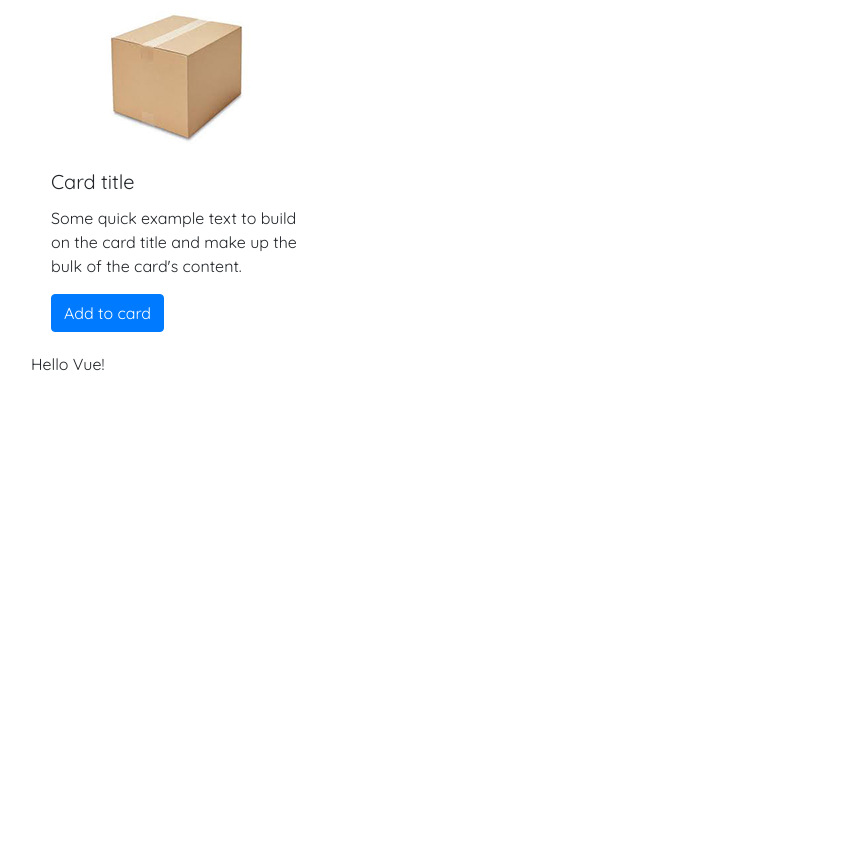
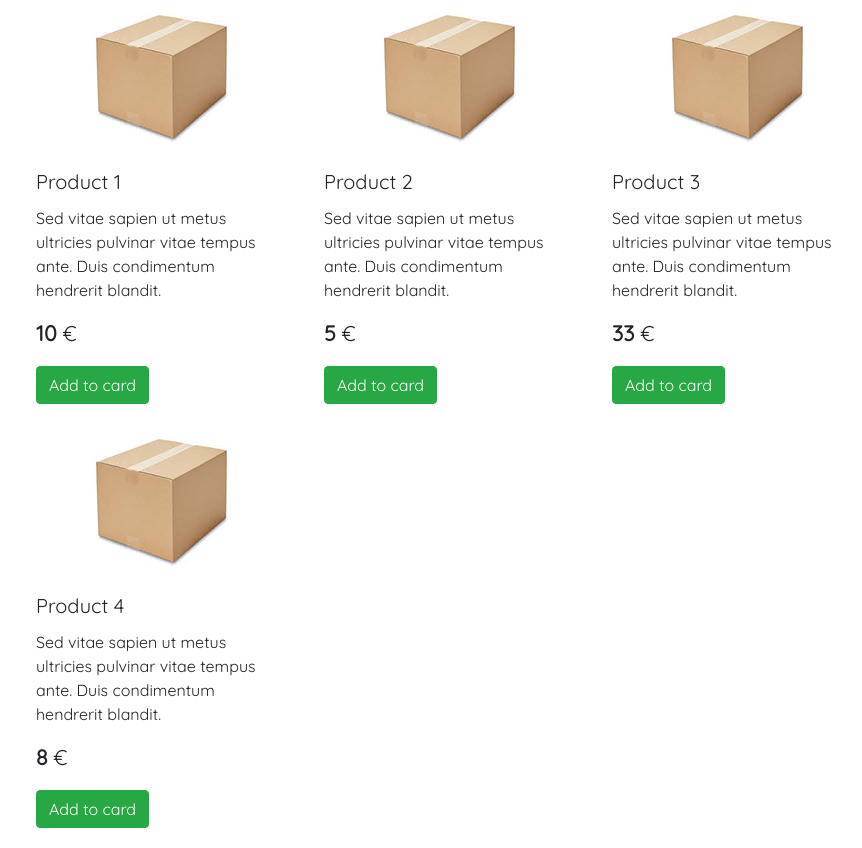
Before and after one commit to dhmm/ShopFront, a plain HTML site: page index.html in a window 1280 px wide. Shown: the whole page, without its empty margins (54-916 px from the left). Before the commit the page ends 800 px from the top, so only its background shows below. Drawn offline with Linux system fonts and the light colour scheme.

Commit message:
products view ready

```diff
--- a/app/vue.js
+++ b/app/vue.js
@@ -1,6 +1,11 @@
 var app = new Vue({
     el: '#app',
     data: {
-        message: 'Hello Vue!'
+        products: [
+            { id:1, name: 'Product 1' , description:'Sed vitae sapien ut metus ultricies pulvinar vitae tempus ante. Duis condimentum hendrerit blandit.', price : 10.00 , inStock: 10 } ,
+            { id:2, name: 'Product 2' , description:'Sed vitae sapien ut metus ultricies pulvinar vitae tempus ante. Duis condimentum hendrerit blandit.', price : 5.00 , inStock: 15 } ,
+            { id:3, name: 'Product 3' , description:'Sed vitae sapien ut metus ultricies pulvinar vitae tempus ante. Duis condimentum hendrerit blandit.', price : 33.00 , inStock: 0 } ,
+            { id:4, name: 'Product 4' , description:'Sed vitae sapien ut metus ultricies pulvinar vitae tempus ante. Duis condimentum hendrerit blandit.', price : 8.00 , inStock: 45 }
+        ]
     }
 })
--- a/assets/css/style.css
+++ b/assets/css/style.css
@@ -10,3 +10,7 @@ body
 {
     width:150px;height:150px; margin-left:auto;margin-right:auto;display:block;
 }
+.product-price
+{
+    font-size:16pt;
+}
--- a/index.html
+++ b/index.html
@@ -9,17 +9,17 @@
     <title>Simple shop</title>
   </head>
   <body>
-    <div class="container">
-            <div class="card product-card" style="width: 18rem;">
-                    <img src="assets/images/product.jpeg" class="card-img-top product-image" alt="product img">
-                    <div class="card-body">
-                      <h5 class="card-title">Card title</h5>
-                      <p class="card-text">Some quick example text to build on the card title and make up the bulk of the card's content.</p>
-                      <a href="#" class="btn btn-primary">Add to card</a>
-                    </div>
-                  </div>
-        <div id="app">
-            {{ message }}
+    <div id="app" class="container">
+        <div class="row">
+            <div v-for="product in products" class="card product-card" style="width: 18rem;">
+                <img src="assets/images/product.jpeg" class="card-img-top product-image" alt="product img">
+                <div class="card-body">
+                    <h5 class="card-title">{{ product.name }}</h5>
+                    <p class="card-text">{{product.description}}</p>
+                    <p class="product-price"><b>{{product.price}}</b> &euro;</p>
+                    <a href="#" class="btn btn-success">Add to card</a>
+                </div>
+            </div>
         </div>
     </div>
 
```
